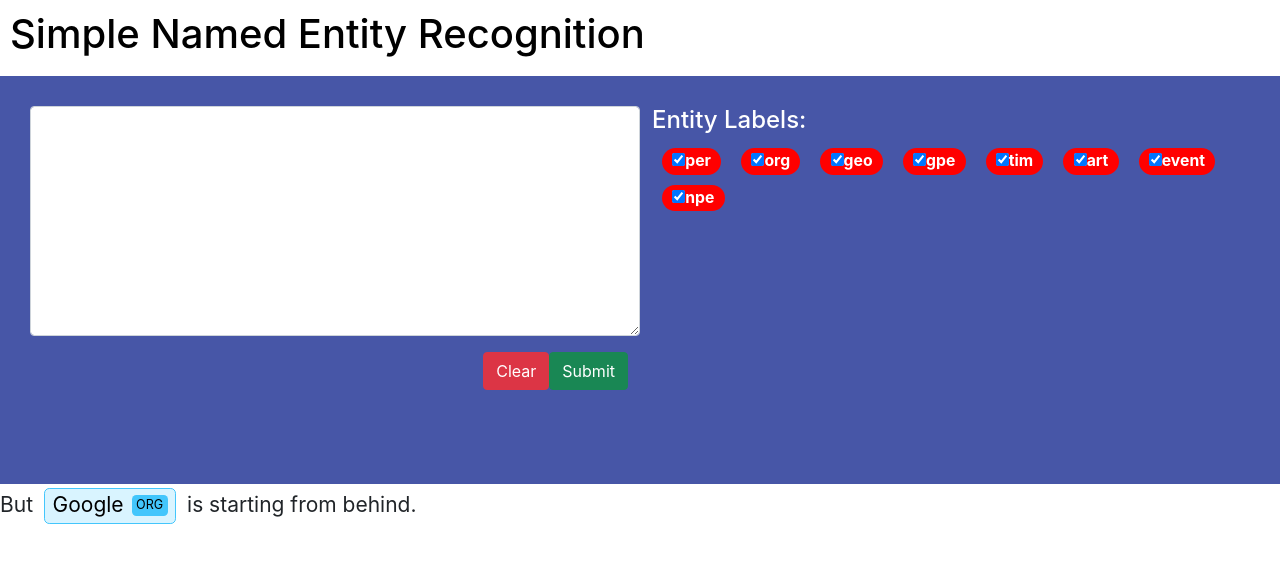
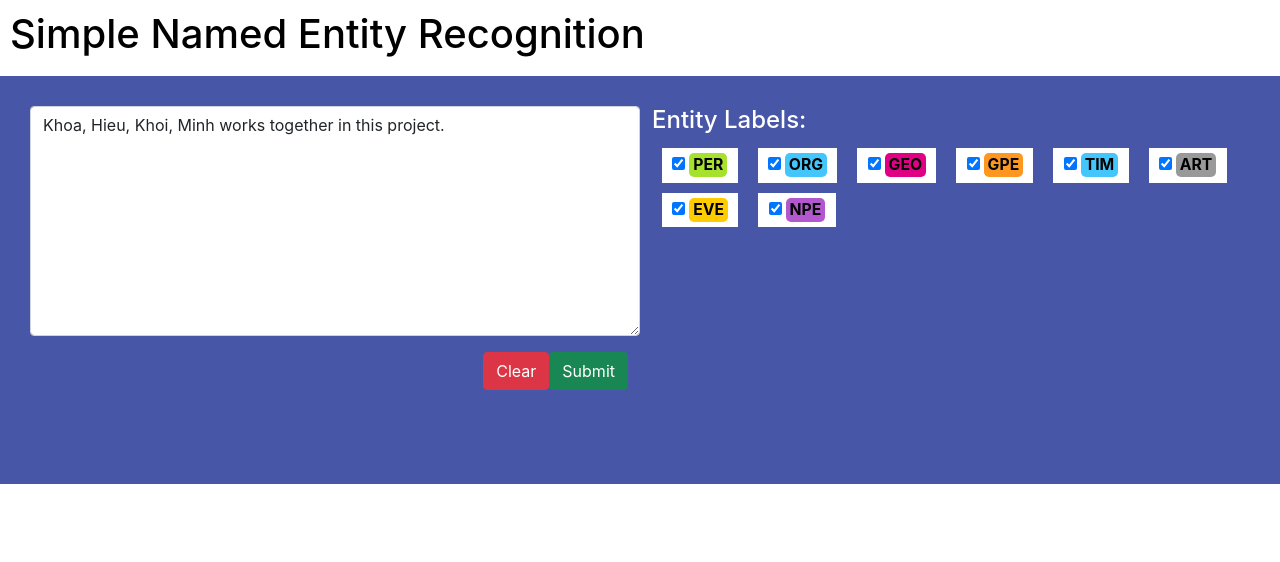
Before and after one commit to hieunt2501/simple-named-entity-recognition, a React (Create React App) app in the folder sner-fe/: page / in a window 1280 px wide. Shown: the top 562 px of the page. Built offline with nearby package versions, Linux system fonts and the light colour scheme.

Commit message:
adjust entity button UI

```diff
--- a/sner-fe/src/AnnotateField.css
+++ b/sner-fe/src/AnnotateField.css
@@ -87,32 +87,23 @@
      background: rgb(255, 204, 0);
 }
 
-[data-entity][data-entity="nat"] {
-     background: rgba(255, 204, 0, 0.2);
-     border-color: rgb(255, 204, 0);
+[data-entity][data-entity="art"] {
+     background: rgba(153, 153, 153, 0.2);
+     border-color: rgb(153, 153, 153);
 }
 
-[data-entity][data-entity="nat"]::after {
-     background: rgb(255, 204, 0);
+[data-entity][data-entity="art"]::after {
+     background: rgb(153, 153, 153);
 }
 
-/*[data-entity][data-entity="percent"] {*/
-/*     background: rgba(153, 153, 153, 0.2);*/
-/*     border-color: rgb(153, 153, 153);*/
-/*}*/
+[data-entity][data-entity="npe"] {
+     background: rgba(178, 87, 206, 0.2);
+     order-color: rgb(178, 87, 206);
+}
 
-/*[data-entity][data-entity="percent"]::after {*/
-/*     background: rgb(153, 153, 153);*/
-/*}*/
-
-/*[data-entity][data-entity="money"] {*/
-/*     background: rgba(153, 153, 153, 0.2);*/
-/*     border-color: rgb(153, 153, 153);*/
-/*}*/
-
-/*[data-entity][data-entity="money"]::after {*/
-/*     background: rgb(153, 153, 153);*/
-/*}*/
+[data-entity][data-entity="npe"]::after {
+    background: rgb(178, 87, 206);
+}
 
 /*[data-entity][data-entity="quantity"] {*/
 /*     background: rgba(153, 153, 153, 0.2);*/
--- a/sner-fe/src/AnnotateField.js
+++ b/sner-fe/src/AnnotateField.js
@@ -44,10 +44,13 @@ function AnnotateField({data, ents}) {
   }
 
   useEffect(() => {
-    const entities = ents.reduce(reducer, [])
-    console.log(entities)
-    const newAnnotation = createJSXfromNE(data['text'], data['spans'], entities);
-    setAnnotation(newAnnotation);
+    if (data && Object.keys(data).length !== 0 && ents.length !== 0) {
+      const entities = ents.reduce(reducer, [])
+      console.log(data)
+      const newAnnotation = createJSXfromNE(data['text'], data['spans'], entities);
+      setAnnotation(newAnnotation);
+    }
+    else setAnnotation(<div></div>)
   }, [data, ents])
 
   return (
--- a/sner-fe/src/App.css
+++ b/sner-fe/src/App.css
@@ -18,8 +18,8 @@
 }
 
 .badge {
-  background-color: red;
   margin: 5px 10px;
+  background-color: white;
 }
 
 .name {
@@ -31,3 +31,41 @@
   background-color: white;
   height: calc(500px + 2vmin)
 }
+
+.entity-button {
+  color: black;
+  padding: 4px;
+  margin-left: 4px;
+  border-radius: 5px;
+}
+.per-button-activate {
+  background-color: rgb(166, 226, 45);
+}
+
+.geo-button-activate {
+  background-color: rgb(224, 0, 132);
+}
+
+.org-button-activate {
+  background-color: rgb(67, 198, 252);
+}
+
+.gpe-button-activate {
+  background-color: rgb(253, 151, 32);
+}
+
+.tim-button-activate {
+  background-color: rgb(67, 198, 252);
+}
+
+.art-button-activate {
+  background-color: rgb(153, 153, 153);
+}
+
+.npe-button-activate {
+  background-color: rgb(178, 87, 206);
+}
+
+.eve-button-activate {
+  background-color:rgb(255, 204, 0);
+}
--- a/sner-fe/src/App.js
+++ b/sner-fe/src/App.js
@@ -1,5 +1,5 @@
 import "./App.css";
-import React, { useState } from "react";
+import React, { useEffect, useState } from "react";
 import AnnotateField from "./AnnotateField";
 // import Form from "./Form"
 const entitiesState = [
@@ -28,7 +28,7 @@ const entitiesState = [
     isChosen: true,
   },
   {
-    name: "event",
+    name: "eve",
     isChosen: true,
   },
   {
@@ -36,14 +36,12 @@ const entitiesState = [
     isChosen: true,
   }
 ];
+const textState = "Khoa, Hieu, Khoi, Minh works together in this project."
 
 function App() {
-  const [text, setText] = useState("");
+  const [text, setText] = useState(textState);
   const [entities, setEntities] = useState(entitiesState);
-  const [output, setOutput] = useState({
-    "text": "But Google is starting from behind.",
-   "spans": [{"start": 4, "end": 10, "type": "ORG"}],
-});
+  const [output, setOutput] = useState({});
   function setChecklist(i) {
     setEntities(
       entities.map((e, index) => {
@@ -61,15 +59,19 @@ function App() {
       headers: { "Content-Type": "application/json" },
       body: JSON.stringify({ text: text }),
     };
-    fetch("https://api.npms.io/v2/search?q=react", requestOptions) //change api url here
+    fetch("https://api.npms.io/v2/search?q=react", requestOptions)
       .then((response) => response.json())
-      .then((data) => setOutput(data.total));
+      .then((data) => setOutput(data));
   }
 
   function clear() {
-    document.getElementById("input-text-area").value = "";
-    setOutput({"text": "", "spans": []})
+    const emptyText = "";
+    const emptyOutput = {}
+    setText(emptyText)
+    setOutput(emptyOutput)
   }
+
+  // useEffect(submit, []);
 
   return (
     <div className="App">
@@ -110,7 +112,7 @@ function App() {
             <div className="col-6 mb-5">
               <h4 className="name">Entity Labels:</h4>
               {entities.map((entity, i) => (
-                <span className="badge rounded-pill">
+                <span className="badge rounded-0">
                   <input
                     type="checkbox"
                     id={entity.name}
@@ -118,7 +120,11 @@ function App() {
                     defaultChecked={entity.isChosen}
                     onChange={(e) => setChecklist(i)}
                   />
-                  <label for={entity.name}>{entity.name}</label>
+                  <label
+                    className={"entity-button " + ((entity.isChosen)? (entity.name+"-button-activate"): "")}
+                    for={entity.name}>
+                    {entity.name.toUpperCase()}
+                  </label>
                 </span>
               ))}
             </div>
@@ -127,12 +133,6 @@ function App() {
       </div>
 
       <div className="col-12 output container-fluid p-0">
-        {/* <textarea
-          id="output-text-area"
-          className="form-control"
-          rows={9}
-          cols={20}
-        >{output}</textarea> */}
         <AnnotateField data={output} ents={entities}/>
       </div>
 
--- a/sner-fe/src/Form.css
+++ /dev/null
@@ -1,5 +0,0 @@
-textarea {
-    resize: None;
-    font-family:"Times New Roman", Times, serif;
-    font-size: 13px;
-}
```
Also changed, not shown: sner-fe/src/Form.js (deleted, +0 -25 lines).
